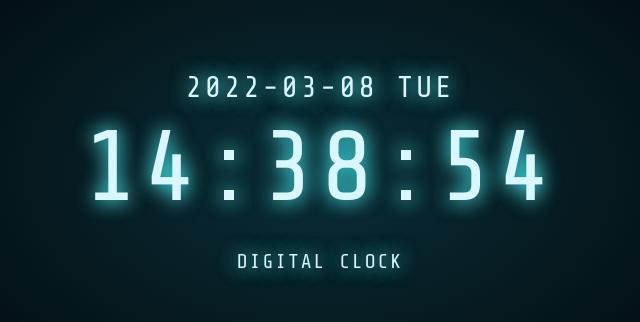
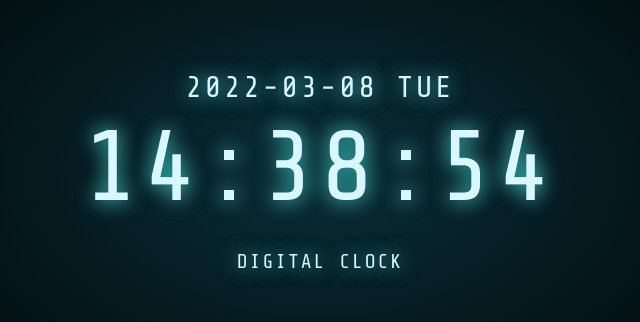
Before and after one commit to phuongtran78/digital-clock, a plain HTML site: page index.html in a window 1280 px wide. Shown: the part 229-551 px from the top of the page, 320-960 px from the left. Drawn offline with nearby package versions, Linux system fonts and the light colour scheme.

Commit message:
Update style.css

```diff
--- a/style.css
+++ b/style.css
@@ -23,7 +23,7 @@ p {
     top: 50%;
     transform: translate(-50%, -50%);
     color: #daf6ff;
-    text-shadow: 0 0 20px #1cf7ff, 0 0 20px rgb(100, 100, 100);
+    text-shadow: 0 0 20px #0ABAB5, 0 0 20px rgb(100, 100, 100);
 }
 
 #clock .time {
```
